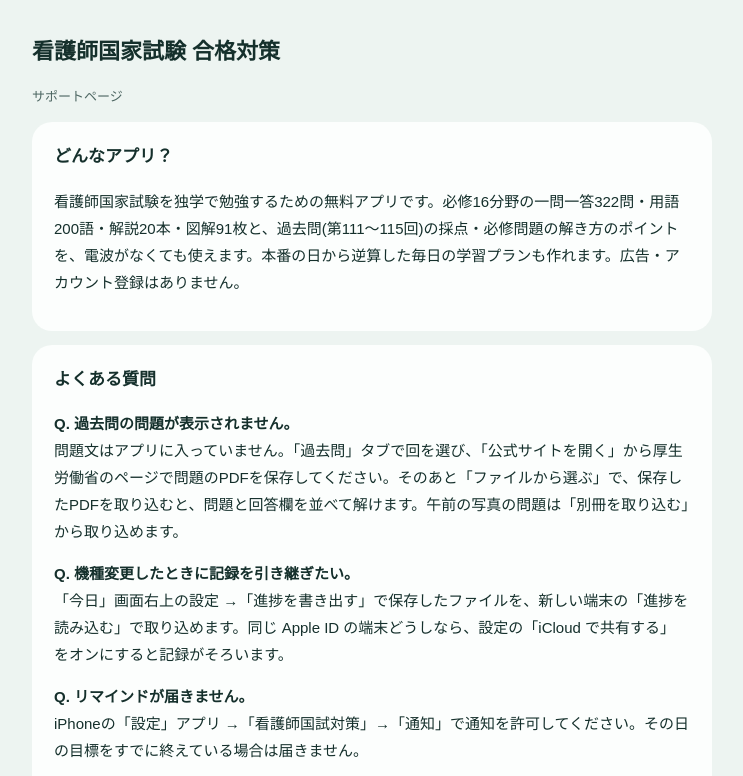
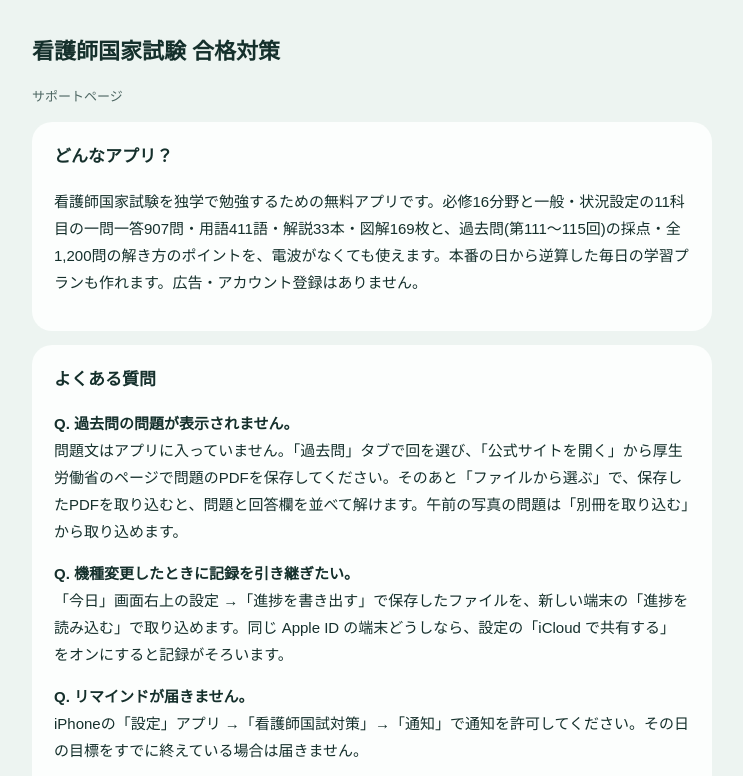
Before and after one commit to oogikent/kango-site, a plain HTML site: page support.html in a window 1280 px wide. Shown: the top 776 px of the page, without its empty margins (268-1011 px from the left). Drawn offline with Linux system fonts and the light colour scheme.

Commit message:
サポートページ:一般・状況設定の11科目を足し、数を新しくした(一問一答907問・用語411語・解説33本・図解169枚)
Co-Authored-By: Claude Opus 5.5 <noreply@anthropic.com>

```diff
--- a/support.html
+++ b/support.html
@@ -11,7 +11,7 @@ h1{font-size:22px;margin:0 0 4px}h2{font-size:17px;margin:0 0 6px}p,li{font-size
 </style></head><body><main>
 <h1>看護師国家試験 合格対策</h1>
 <p class="muted">サポートページ</p>
-<section><h2>どんなアプリ？</h2><p>看護師国家試験を独学で勉強するための無料アプリです。必修16分野の一問一答322問・用語200語・解説20本・図解91枚と、過去問(第111〜115回)の採点・必修問題の解き方のポイントを、電波がなくても使えます。本番の日から逆算した毎日の学習プランも作れます。広告・アカウント登録はありません。</p></section>
+<section><h2>どんなアプリ？</h2><p>看護師国家試験を独学で勉強するための無料アプリです。必修16分野と一般・状況設定の11科目の一問一答907問・用語411語・解説33本・図解169枚と、過去問(第111〜115回)の採点・全1,200問の解き方のポイントを、電波がなくても使えます。本番の日から逆算した毎日の学習プランも作れます。広告・アカウント登録はありません。</p></section>
 <section><h2>よくある質問</h2>
 <p><strong>Q. 過去問の問題が表示されません。</strong><br>問題文はアプリに入っていません。「過去問」タブで回を選び、「公式サイトを開く」から厚生労働省のページで問題のPDFを保存してください。そのあと「ファイルから選ぶ」で、保存したPDFを取り込むと、問題と回答欄を並べて解けます。午前の写真の問題は「別冊を取り込む」から取り込めます。</p>
 <p><strong>Q. 機種変更したときに記録を引き継ぎたい。</strong><br>「今日」画面右上の設定 →「進捗を書き出す」で保存したファイルを、新しい端末の「進捗を読み込む」で取り込めます。同じ Apple ID の端末どうしなら、設定の「iCloud で共有する」をオンにすると記録がそろいます。</p>
```
